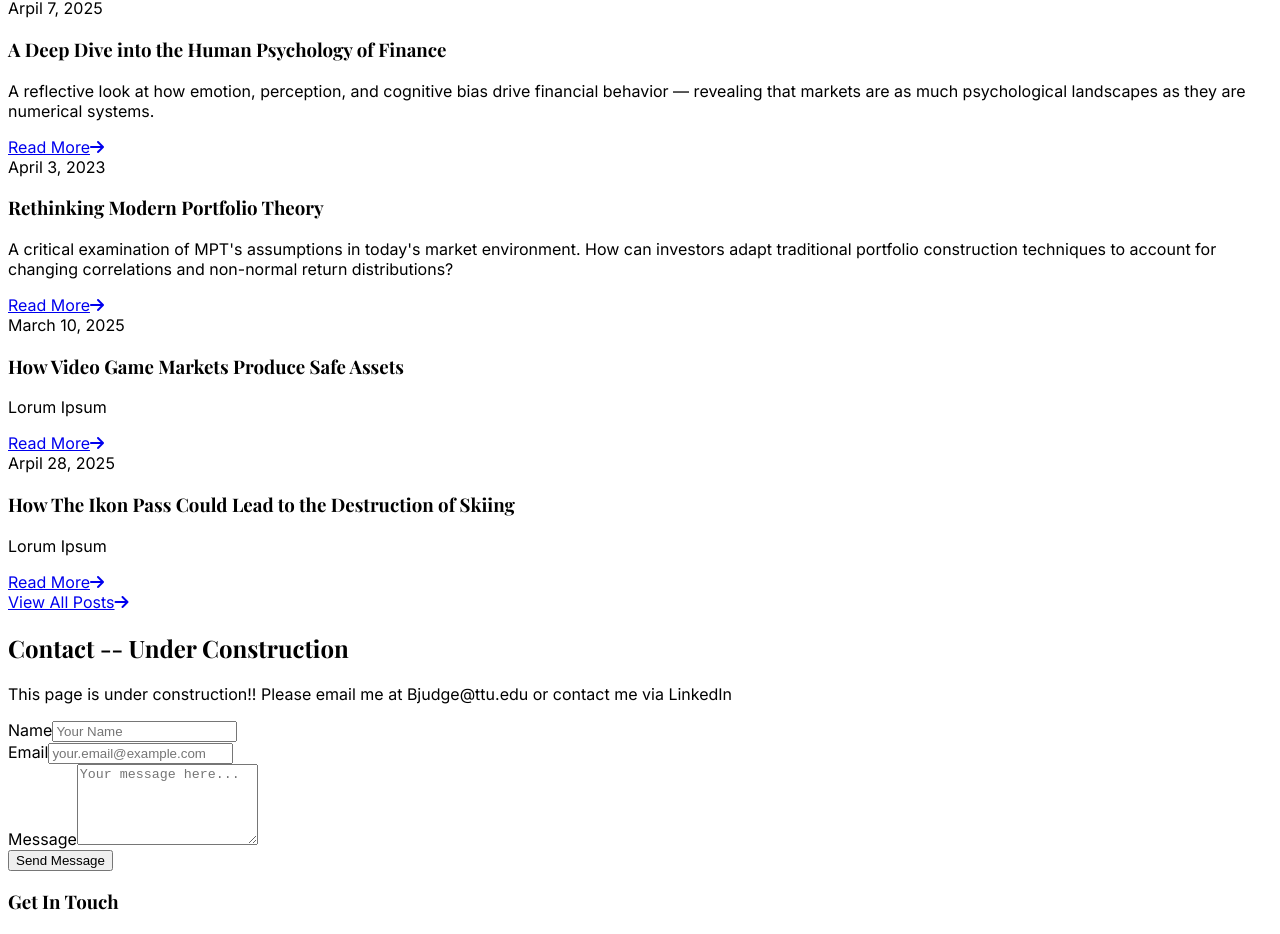
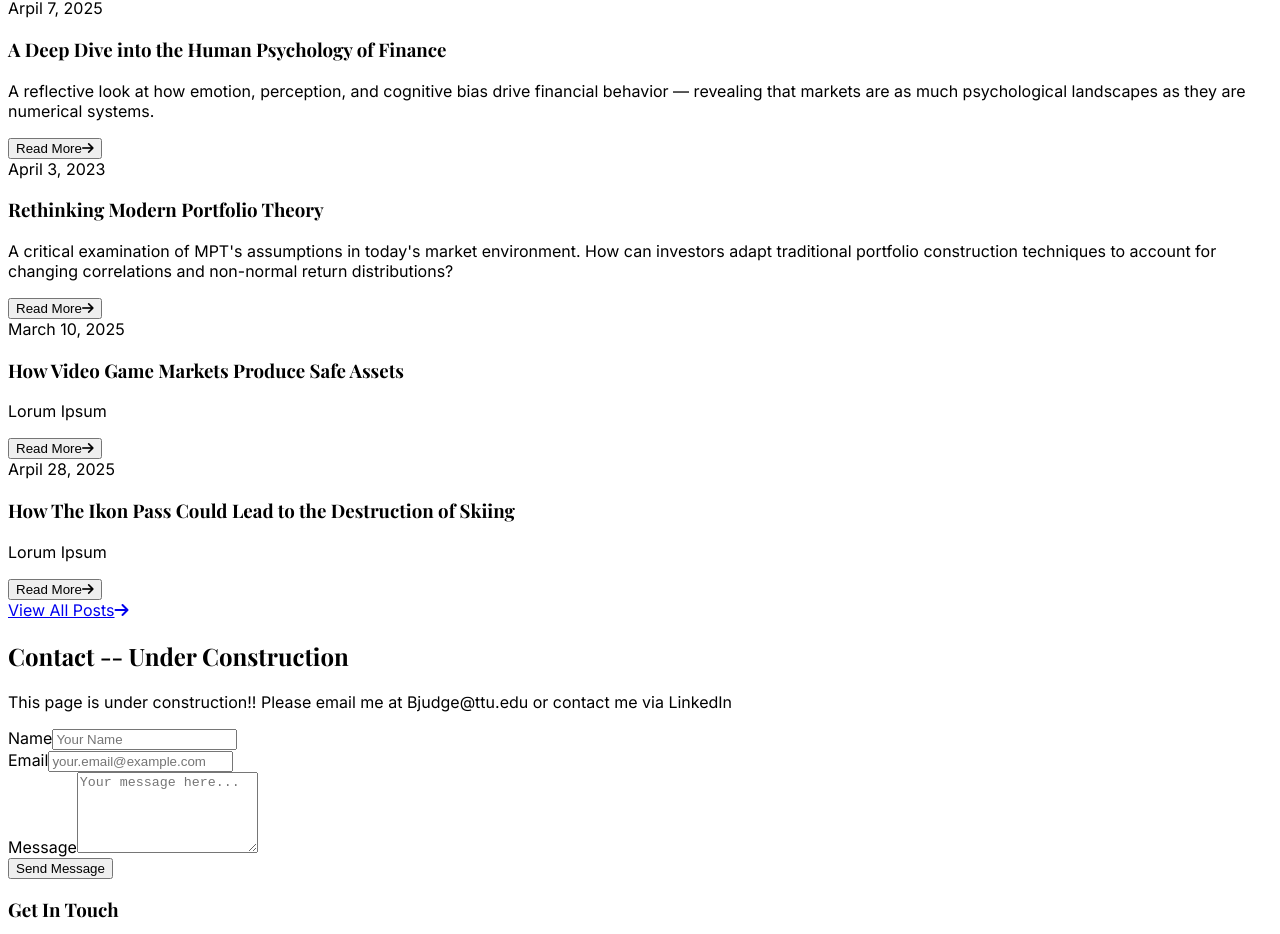
Before and after one commit to Jiffatron/Brayden-Academic-Website2, a React (Vite) app in the folder client/: page / in a window 1280 px wide. Shown: the part 4318-5252 px from the top of the page. Built offline with nearby package versions, Linux system fonts and the light colour scheme; a web font is replaced by a local one.

Commit message:
Added PIP Blog

```diff
--- a/client/src/components/Blog.tsx
+++ b/client/src/components/Blog.tsx
@@ -1,11 +1,14 @@
+// Blog.tsx
+import { useState, useRef } from "react";
 import { motion } from "framer-motion";
 import { useIntersectionObserver } from "@/hooks/useIntersectionObserver";
-import { useRef } from "react";
 import { blogPosts } from "@/lib/data";
+import BlogModal from "./BlogModal";
 
 const Blog = () => {
   const sectionRef = useRef<HTMLElement>(null);
   const isVisible = useIntersectionObserver(sectionRef, { threshold: 0.1 });
+  const [activePost, setActivePost] = useState(null);
 
   const containerVariants = {
     hidden: { opacity: 0 },
@@ -66,21 +69,18 @@ const Blog = () => {
                 {post.title}
               </h3>
               <p className="text-muted-foreground mb-4">{post.preview}</p>
-              <a
-                href="#"
+              <button
+                onClick={() => setActivePost(post)}
                 className="text-primary flex items-center text-sm hover:text-primary/80 transition-colors"
               >
                 <span>Read More</span>
                 <i className="fas fa-arrow-right ml-2 group-hover:translate-x-1 transition-transform"></i>
-              </a>
+              </button>
             </motion.div>
           ))}
         </motion.div>
 
-        <motion.div
-          className="mt-12 text-center"
-          variants={itemVariants}
-        >
+        <motion.div className="mt-12 text-center" variants={itemVariants}>
           <a
             href="#"
             className="inline-flex items-center px-6 py-3 border-2 border-primary text-primary rounded hover:bg-primary hover:bg-opacity-10 transition-all duration-300"
@@ -89,6 +89,10 @@ const Blog = () => {
             <i className="fas fa-arrow-right ml-2"></i>
           </a>
         </motion.div>
+
+        {activePost && (
+          <BlogModal post={activePost} onClose={() => setActivePost(null)} />
+        )}
       </motion.div>
     </section>
   );
--- a/client/src/components/BlogModal.tsx
+++ b/client/src/components/BlogModal.tsx
@@ -1,3 +1,4 @@
+// BlogModal.tsx
 import { motion, AnimatePresence } from "framer-motion";
 
 interface BlogModalProps {
@@ -12,9 +13,9 @@ interface BlogModalProps {
 const BlogModal = ({ post, onClose }: BlogModalProps) => {
   return (
     <AnimatePresence>
-      <div className="fixed inset-0 z-50 flex items-center justify-center bg-black bg-opacity-50 p-4">
+      <div className="fixed inset-0 z-50 flex items-center justify-center bg-black bg-opacity-60 p-4">
         <motion.div
-          className="bg-background rounded-lg max-w-3xl w-full p-6 shadow-xl relative"
+          className="bg-background rounded-lg max-w-3xl w-full p-6 shadow-xl relative overflow-y-auto max-h-[90vh]"
           initial={{ opacity: 0, y: 30 }}
           animate={{ opacity: 1, y: 0 }}
           exit={{ opacity: 0, y: 30 }}
@@ -22,11 +23,14 @@ const BlogModal = ({ post, onClose }: BlogModalProps) => {
           <button
             onClick={onClose}
             className="absolute top-4 right-4 text-muted-foreground hover:text-foreground"
+            aria-label="Close"
           >
             ✕
           </button>
-          <h2 className="text-2xl font-bold font-serif mb-4">{post.title}</h2>
+
+          <h2 className="text-2xl font-bold font-serif mb-2">{post.title}</h2>
           <p className="text-sm text-muted-foreground mb-6">{post.date}</p>
+
           <div
             className="prose dark:prose-invert max-w-none"
             dangerouslySetInnerHTML={{ __html: post.content }}
```
Also changed, not shown: 5 other files (tests, documents, lock files or other folders).
